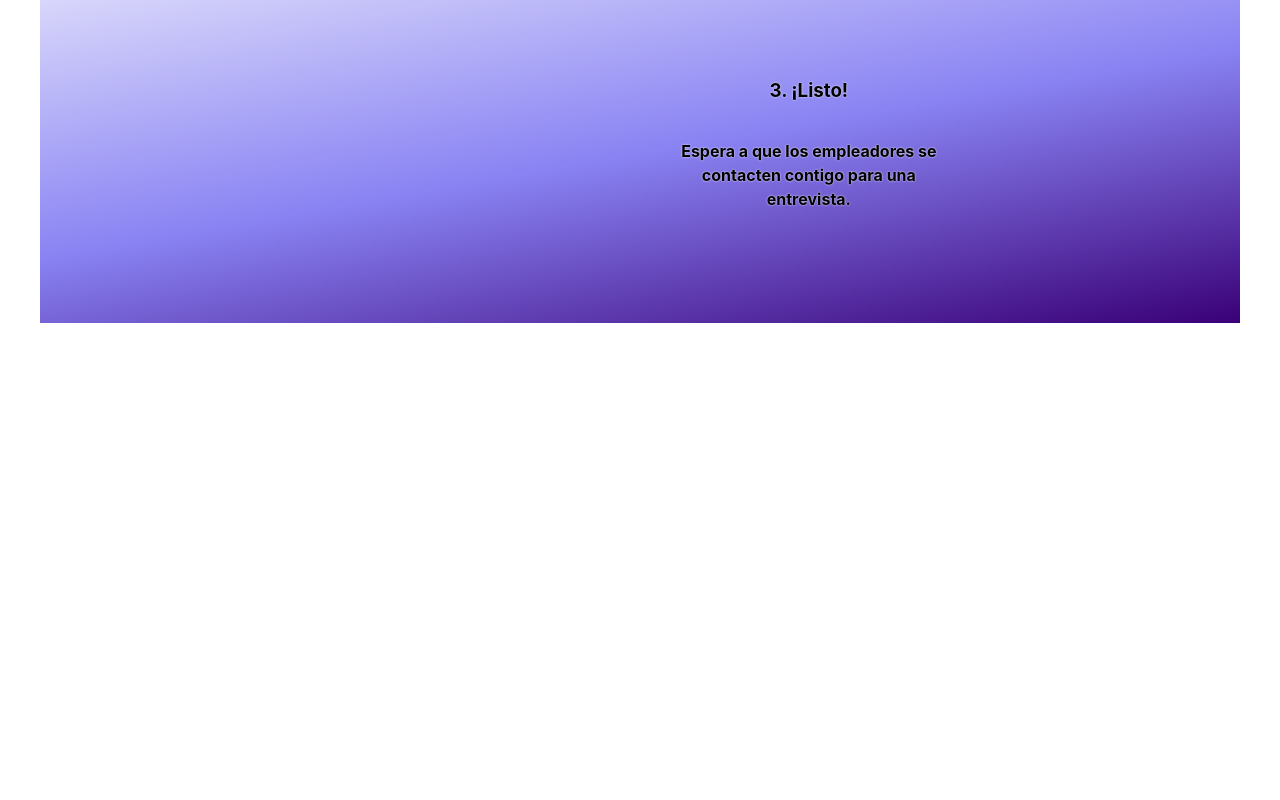
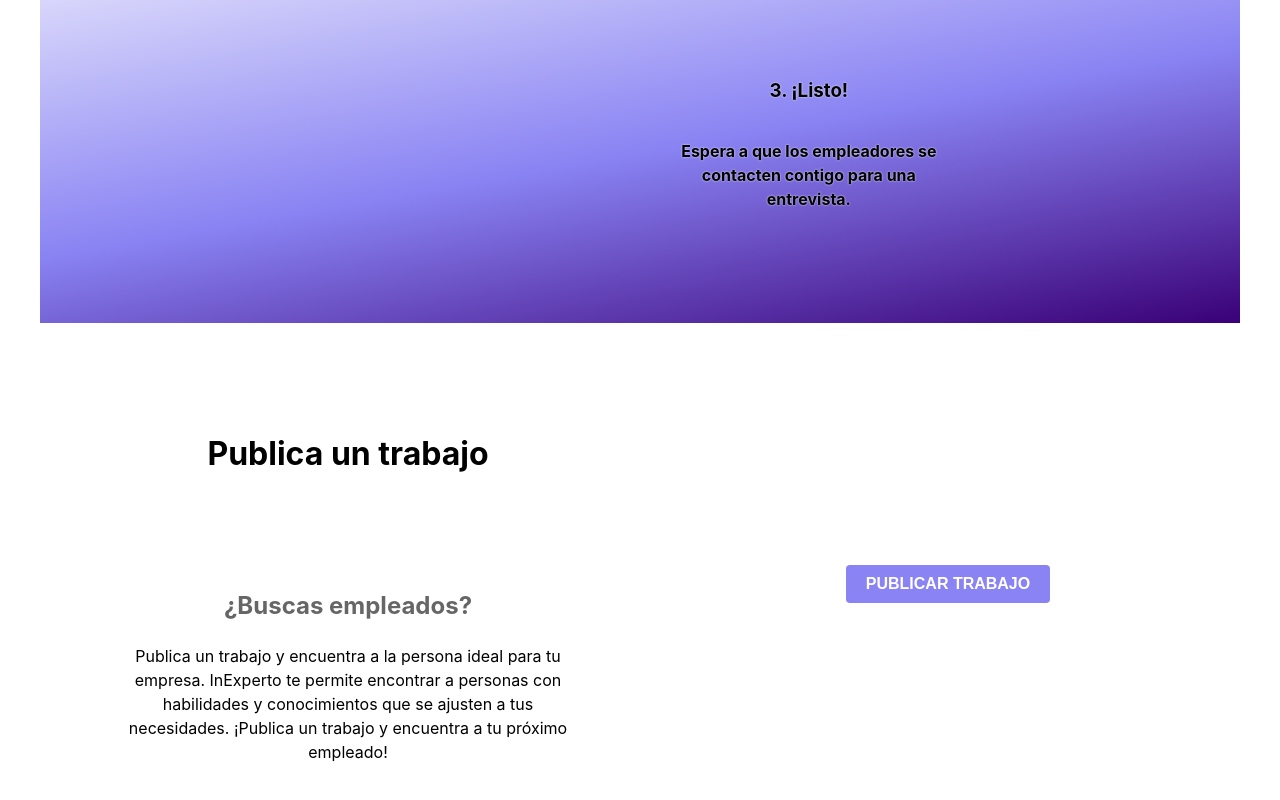
Before and after one commit to darkv314/ExtensoIn, a React (Vite) app: page /home in a window 1280 px wide. Shown: the part 1342-2142 px from the top of the page. Before the commit the page ends 1705 px from the top, so only its background shows below. Built offline with nearby package versions, Linux system fonts and the light colour scheme.

Commit message:
add button

```diff
--- /dev/null
+++ b/src/components/buttons/MainButton.css
@@ -0,0 +1,15 @@
+.button {
+    background-color: var(--secondary);
+    color: #fff;
+    border: none;
+    border-radius: 4px;
+    cursor: pointer;
+    font-size: 16px;
+    font-weight: bold;
+    margin: 10px;
+    padding: 10px 20px;
+  }
+
+  .button:hover {
+    background-color: var(--secondaryAccent);
+  }
--- a/src/components/buttons/MainButton.tsx
+++ b/src/components/buttons/MainButton.tsx
@@ -1,22 +1,15 @@
 import React from "react";
 import "./MainButton.css";
 
-type MainButton = {
-  type?: "button" | "submit" | "reset" | undefined;
-  onClick?: () => void;
-  children?: React.ReactNode;
-  rest?: any;
-};
+interface Props {
+  onClick: () => void;
+  text: string;
+}
 
-const MainButton = ({
-  type = "button",
-  onClick = () => {},
-  children = "Click Me",
-  ...rest
-}: MainButton) => {
+const MainButton: React.FC<Props> = ({ onClick, text }) => {
   return (
-    <button type={type} onClick={onClick} {...rest}>
-      {children}
+    <button className="button" onClick={onClick}>
+      {text}
     </button>
   );
 };
--- a/src/pages/home/Home.css
+++ b/src/pages/home/Home.css
@@ -59,3 +59,8 @@
   text-align: center;
   padding: 3em;
 }
+
+.third__section{
+    display: flex;
+    flex-direction: row;
+}
--- a/src/pages/home/Home.tsx
+++ b/src/pages/home/Home.tsx
@@ -2,6 +2,7 @@ import Description from "../../components/text/description/Description";
 import Title from "../../components/text/tittle/Title";
 import "./Home.css";
 import banner from "../../assets/banner-1.jpg";
+import MainButton from "../../components/buttons/MainButton";
 
 function Home() {
   return (
@@ -44,6 +45,18 @@ function Home() {
           </div>
         </div>
       </section>
+      <section className="third__section">
+        <div className="div__left">
+          <Title text="Publica un trabajo" />
+          <Description
+            title="¿Buscas empleados?"
+            content="Publica un trabajo y encuentra a la persona ideal para tu empresa. InExperto te permite encontrar a personas con habilidades y conocimientos que se ajusten a tus necesidades. ¡Publica un trabajo y encuentra a tu próximo empleado!"
+          />
+        </div>
+        <div className="div__right">
+          <MainButton onClick={() => {}} text="PUBLICAR TRABAJO" />
+        </div>
+      </section>
     </>
   );
 }
```
